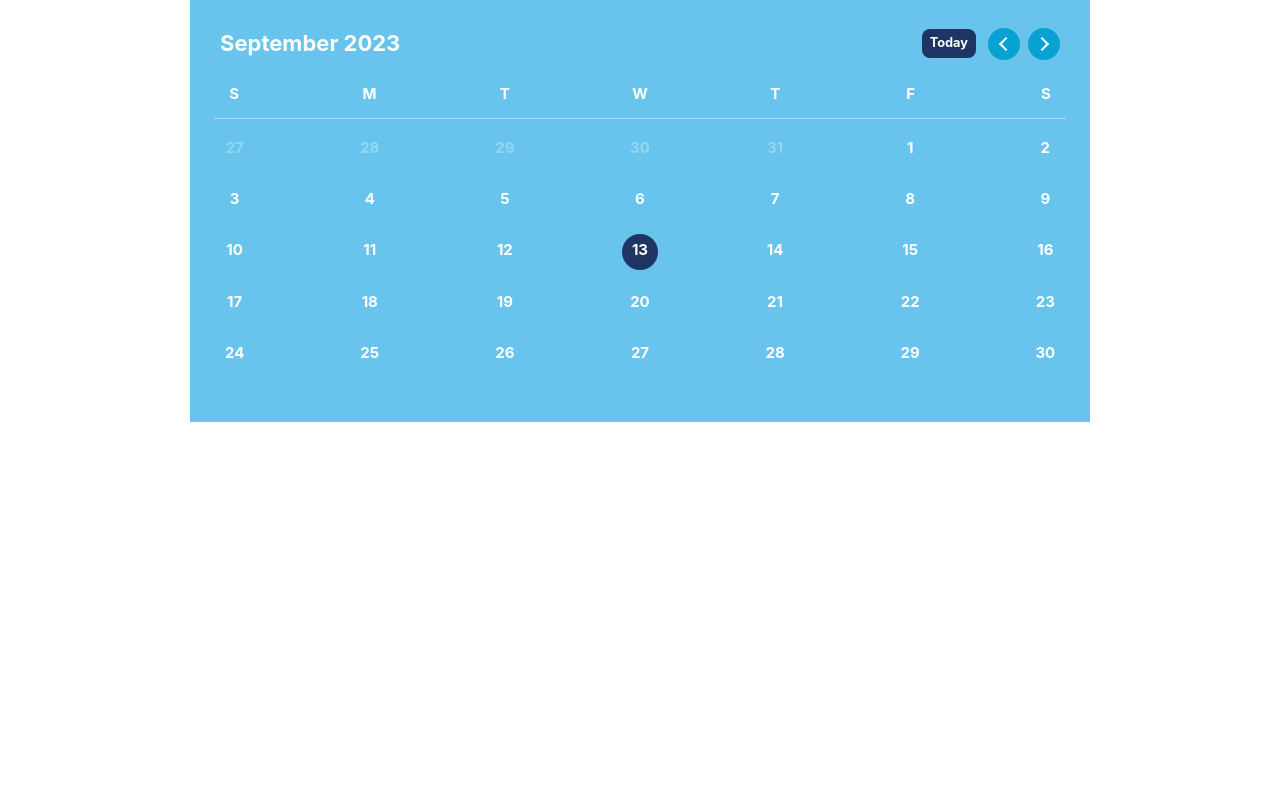
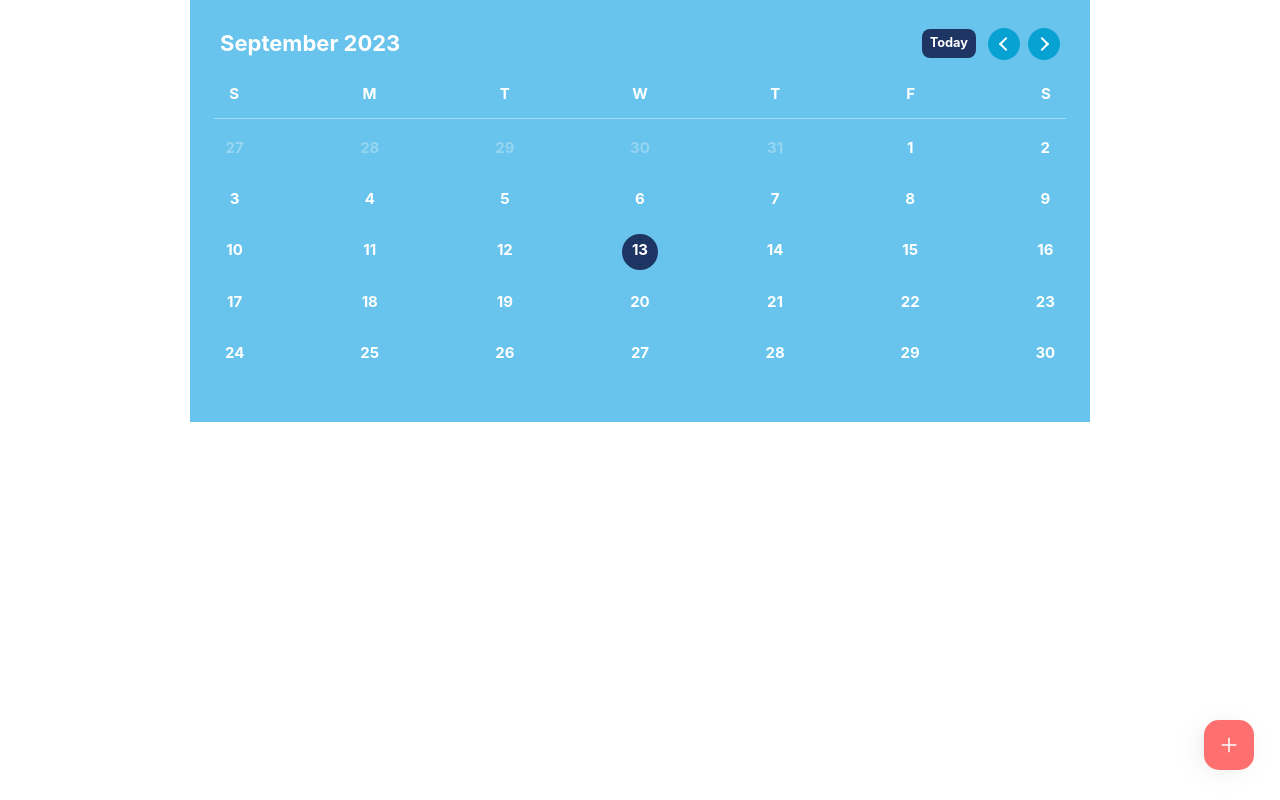
Before and after one commit to yunsu-code/calendar-project, a React (Vite) app: page / in a window 1280 px wide. Built offline with nearby package versions, Linux system fonts and the light colour scheme.

Commit message:
캘린더 커스텀

```diff
--- a/src/assets/style/common/_variable.scss
+++ b/src/assets/style/common/_variable.scss
@@ -2,3 +2,4 @@ $skyblue: #68c4ed;
 $navy: #1e3463;
 $blue26: rgba(0, 158, 208, 0.93);
 $light: rgba(255, 255, 255, 0.4);
+$pink: #fe706f;
--- /dev/null
+++ b/src/assets/style/override/antd-custom.scss
@@ -0,0 +1,15 @@
+.ant-float-btn.ant-float-btn-default {
+  right: 36px;
+  bottom: 40px;
+  .ant-float-btn-body {
+    width: 50px;
+    height: 50px;
+    background-color: $pink;
+    border-radius: 15px;
+    transition: opacity 0.1s ease-in;
+    &:hover {
+      background-color: $pink;
+      opacity: 0.8;
+    }
+  }
+}
--- a/src/assets/style/override/datepicker-custom.scss
+++ b/src/assets/style/override/datepicker-custom.scss
@@ -74,6 +74,7 @@
   width: 36px;
   height: 36px;
   border-radius: 50%;
+  transition: background-color 0.2s ease-in-out;
   &:hover {
     background-color: $light;
     border-radius: 50%;
@@ -85,8 +86,15 @@
 .react-datepicker__day.react-datepicker__day--outside-month {
   opacity: 0.3;
 }
+.react-datepicker__day.react-datepicker__day--today {
+  background-color: $navy;
+  &:hover {
+    background-color: $navy;
+    opacity: 0.5;
+  }
+}
 .react-datepicker__day--selected {
-  background-color: $navy;
+  background-color: $light;
 }
 .react-datepicker__day--keyboard-selected {
   background-color: $light;
--- a/src/view/home/Home.tsx
+++ b/src/view/home/Home.tsx
@@ -4,19 +4,40 @@ import DatePicker from "react-datepicker";
 import { getDate } from "date-fns";
 import "react-datepicker/dist/react-datepicker.css";
 import "@style/override/datepicker-custom.scss";
+import "@style/override/antd-custom.scss";
 import styles from "@style/home/home.module.scss";
 import useMediaQuery from "@assets/js/useMediaQuery";
 import cx from "classnames";
-
+import { PlusOutlined } from "@ant-design/icons";
+import { FloatButton, Modal, Input } from "antd";
+import type { SearchProps } from "../Search";
+const { Search } = Input;
 interface HomeProps {}
 
 const Home: FC<HomeProps> = ({}) => {
   const isTablet = useMediaQuery(900);
   const [startDate, setStartDate] = useState(new Date());
+  const [open, setOpen] = useState(false);
+  const [modalText, setModalText] = useState("Content of the modal");
 
   const renderDay = (day: any, date: any) => {
     return <span className={styles.dayBtn}>{getDate(date)}</span>;
   };
+  console.log(startDate);
+
+  const showModal = () => {
+    setModalText(startDate.toLocaleDateString());
+    setOpen(true);
+  };
+  const handleOk = () => {
+    setOpen(false);
+  };
+  const handleCancel = () => {
+    console.log("Clicked cancel button");
+    setOpen(false);
+  };
+  const onSearch: SearchProps["onSearch"] = (value: any, _e: any, info: any) =>
+    console.log(value);
 
   return (
     <div
@@ -31,6 +52,18 @@ const Home: FC<HomeProps> = ({}) => {
         onChange={(date: Date) => setStartDate(date)}
         renderDayContents={renderDay}
       />
+      <FloatButton
+        icon={<PlusOutlined style={{ color: "#fff" }} />}
+        onClick={showModal}
+      />
+      <Modal
+        title={modalText}
+        open={open}
+        onCancel={handleCancel}
+        onOk={handleOk}
+      >
+        <Search placeholder="할 일을 입력하세요." onSearch={onSearch} />
+      </Modal>
     </div>
   );
 };
```
